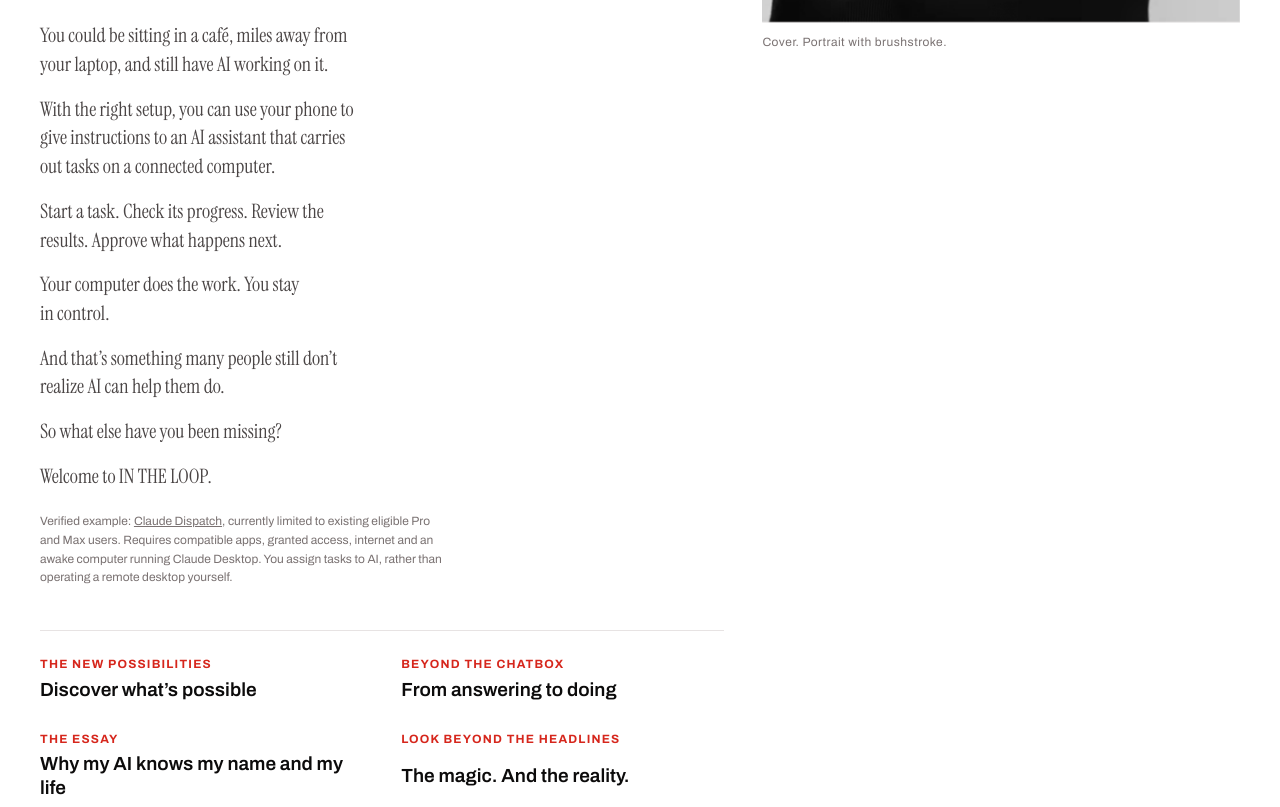
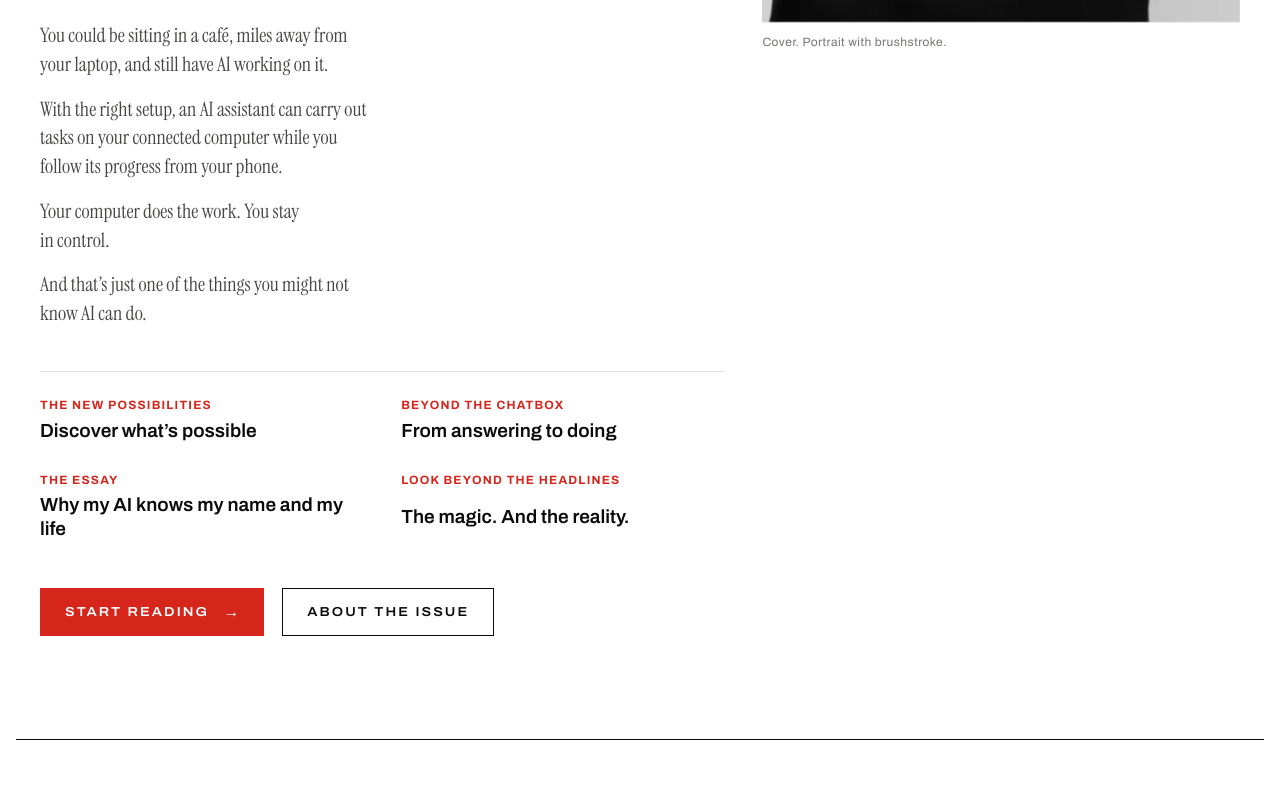
Before and after one commit to Sanafaham/in-the-loop-preview, a plain HTML site: page review/index.html in a window 1280 px wide. Shown: the part 886-1693 px from the top of the page. Drawn offline with Linux system fonts and the light colour scheme.

Commit message:
Finalize approved cover and relocate welcome and Dispatch qualification

```diff
--- a/review/index.html
+++ b/review/index.html
@@ -644,7 +644,7 @@ body{margin:0}
 
 .inline-discovery{width:100%}
 .inline-discovery > p:not(.inline-kicker) + p{margin-top:1em}
-</style><meta content="2026-10-17-editorial-corrections" name="edition-version"/><style id="try-invitation-contrast-repair">
+</style><meta content="2026-10-17-final-approved" name="edition-version"/><style id="try-invitation-contrast-repair">
 .spread .try-chatgpt .try-prompt{color:var(--ink)}
 .spread .try-chatgpt .try-copy{color:var(--paper);border-color:var(--night-2)}
 .spread .try-chatgpt .try-copy:hover,.spread .try-chatgpt .try-copy:focus-visible{background:var(--paper);color:var(--ink);border-color:var(--paper)}
@@ -703,13 +703,9 @@ body{margin:0}
 <p class="label cover-kicker">DID YOU KNOW?</p>
 <h2 class="display cover-discovery-title">YOUR PHONE CAN TELL YOUR COMPUTER WHAT TO DO.</h2>
 <p>You could be sitting in a café, miles away from your laptop, and still have AI working on it.</p>
-<p>With the right setup, you can use your phone to give instructions to an AI assistant that carries out tasks on a connected computer.</p>
-<p>Start a task. Check its progress. Review the results. Approve what happens next.</p>
+<p>With the right setup, an AI assistant can carry out tasks on your connected computer while you follow its progress from your phone.</p>
 <p>Your computer does the work. You stay in control.</p>
-<p>And that’s something many people still don’t realize AI can help them do.</p>
-<p>So what else have you been missing?</p>
-<p>Welcome to IN THE LOOP.</p>
-<small class="cover-source">Verified example: <a href="https://support.claude.com/en/articles/13947068-assign-tasks-from-anywhere-in-claude-cowork" target="_blank" rel="noopener noreferrer">Claude Dispatch</a>, currently limited to existing eligible Pro and Max users. Requires compatible apps, granted access, internet and an awake computer running Claude Desktop. You assign tasks to AI, rather than operating a remote desktop yourself.</small>
+<p>And that’s just one of the things you might not know AI can do.</p>
 </div>
 <div class="cover-lines">
 <a href="#possibilities"><span class="cl-n">The new possibilities</span><span class="cl-t">Discover what’s possible</span></a>
@@ -741,7 +737,7 @@ body{margin:0}
 <div class="fw-text">
 <p class="ed-kicker label">IN THE LOOP</p>
 <h2 class="lead voice" data-r="rise" id="fw-title">WHAT IS ARTIFICIAL INTELLIGENCE?</h2>
-<div class="ed" data-r="fade"><p class="ed-open">Artificial Intelligence (AI) is a broad name for computer systems that perform tasks such as recognizing patterns, working with language or making predictions.</p><p>Even experts don’t always agree on where to draw its boundaries.</p><p>And ChatGPT? That’s just one part of a much bigger story.</p><p>For almost four years, I’ve been exploring AI. Reading about it, experimenting with it, sometimes getting frustrated with it, and occasionally discovering something that leaves me wondering how I managed without it.</p><p>What surprised me most wasn’t how complicated AI could be.</p><p>It was how much I could do with it without understanding all the technology behind it.</p><p class="ed-mission">That’s why I created IN THE LOOP.</p><p>Not to teach you how to build AI.</p><p>I want to show you what you might be missing, using tools you may already have.</p><p>And some of it is rather surprising.</p></div>
+<div class="ed" data-r="fade"><p class="ed-open">Artificial Intelligence (AI) is a broad name for computer systems that perform tasks such as recognizing patterns, working with language or making predictions.</p><p>Even experts don’t always agree on where to draw its boundaries.</p><p>And ChatGPT? That’s just one part of a much bigger story.</p><p>For almost four years, I’ve been exploring AI. Reading about it, experimenting with it, sometimes getting frustrated with it, and occasionally discovering something that leaves me wondering how I managed without it.</p><p>What surprised me most wasn’t how complicated AI could be.</p><p>It was how much I could do with it without understanding all the technology behind it.</p><p class="ed-mission">That’s why I created IN THE LOOP.</p><p>Not to teach you how to build AI.</p><p>I want to show you what you might be missing, using tools you may already have.</p><p>And some of it is rather surprising.</p><p>Welcome to IN THE LOOP.</p></div>
 </div>
 </div>
 </div>
@@ -873,6 +869,7 @@ body{margin:0}
 <p class="moment-sub voice">Helping you get it done is another.</p>
 </div>
 <aside class="feature" data-r="fade"><h3 class="display feature-h">FROM ADVICE TO ACTION.</h3><div class="ed"><p>Imagine you have an appointment next week.</p><p>You ask AI how to organize your schedule. It gives you some helpful suggestions.</p><p>That’s advice.</p><p>Now imagine asking an AI assistant to check your connected calendar, find a suitable time, and prepare an invitation.</p><p>With the right connections and your permission, it can help carry out those steps.</p><p>That’s action.</p><p>And that’s where AI starts becoming more than something you simply ask questions.</p></div></aside>
+<p class="three-foot">For the phone-to-computer example on the cover: <a href="https://support.claude.com/en/articles/13947068-assign-tasks-from-anywhere-in-claude-cowork" target="_blank" rel="noopener noreferrer">Claude Dispatch</a>, currently limited to existing eligible Pro and Max users. Requires compatible apps, granted access, internet and an awake computer running Claude Desktop. You assign tasks to AI, rather than operating a remote desktop yourself.</p>
 </div>
 </section>
 <!-- ESSAY -->
```
